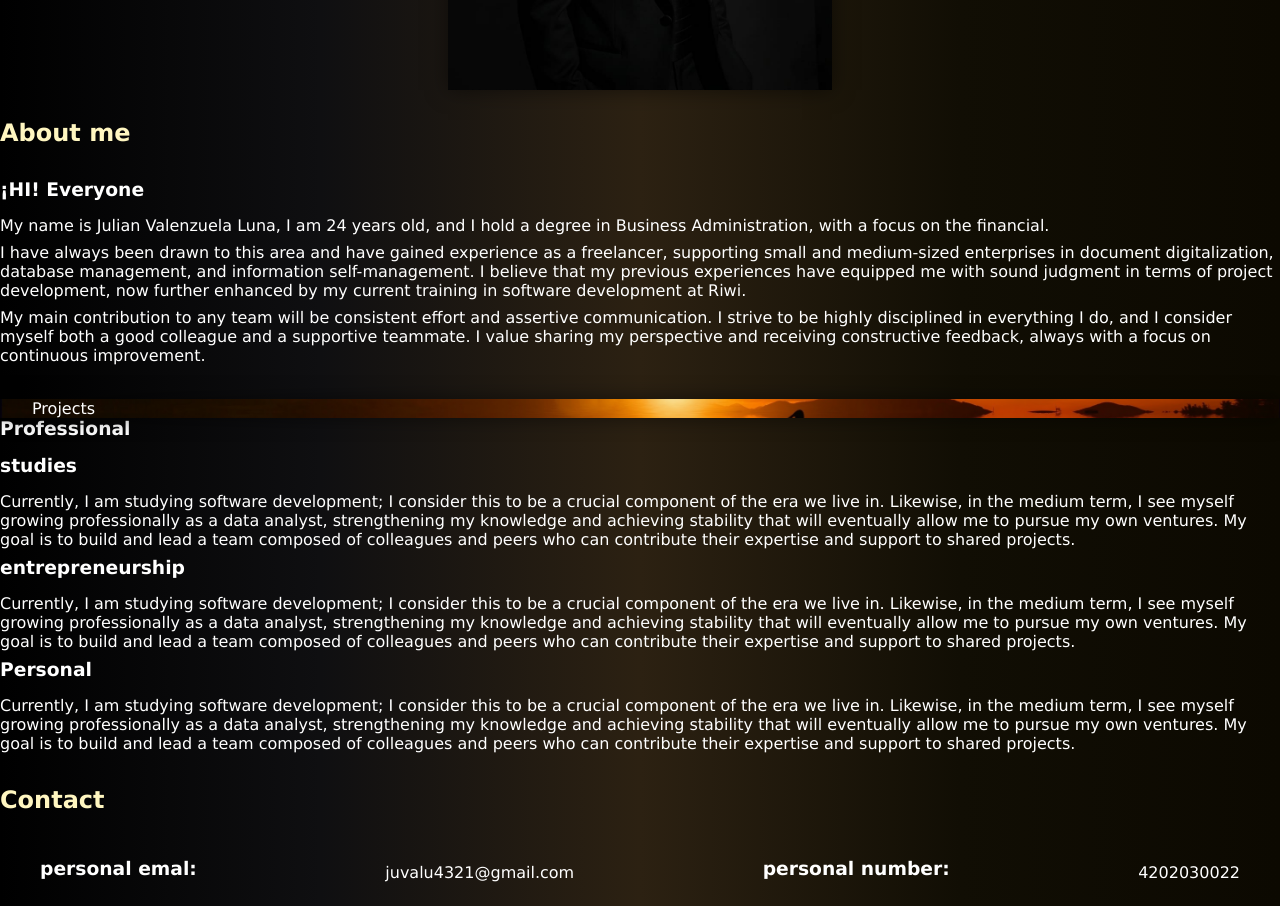
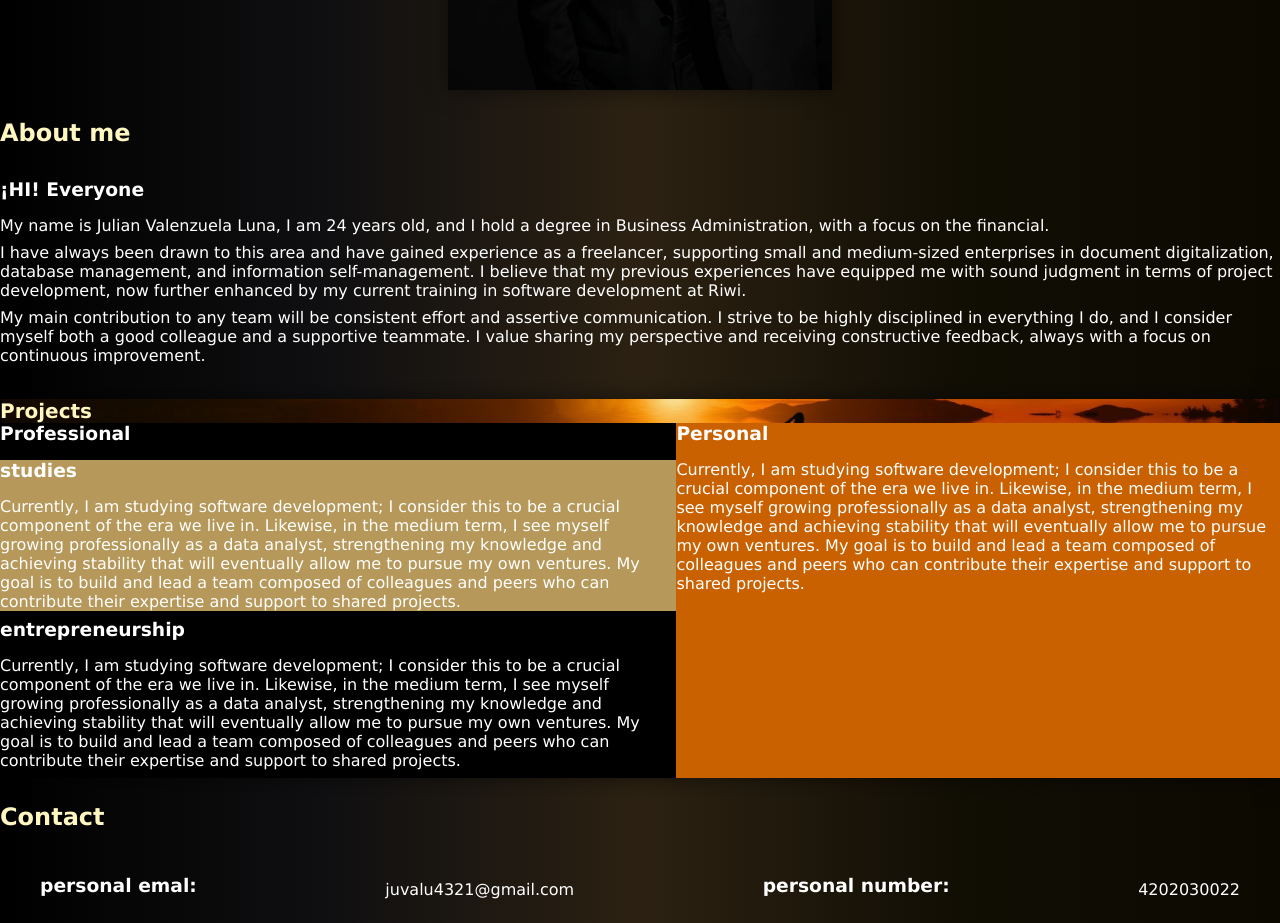
Before and after one commit to julianvlz21/I-am, a plain HTML site: page html y css/html/task_1/portafolios.html in a window 1280 px wide. Shown: the part 546-1469 px from the top of the page. Drawn offline with Linux system fonts and the light colour scheme.

Commit message:
adelanto_html1

```diff
--- a/html y css/css/task_1/bien_styles.css
+++ b/html y css/css/task_1/bien_styles.css
@@ -41,7 +41,7 @@ overflow:visible ;
 }
 
 /* .contenidos:checked ~ .content {
-  animation: fadeIn 0.5s forwards;
+    animation: fadeIn 0.5s forwards;
 } */
 
 .contenidos:hover {
--- a/html y css/css/task_1/port_styles.css
+++ b/html y css/css/task_1/port_styles.css
@@ -36,7 +36,7 @@ a:hover {
     /*
     font-size: 18px;*/
 }
-header {
+header.tituprin {
     position: relative;
     padding: 0 2rem;
     background-image: url(../image/paisaje.jpg);
@@ -111,13 +111,40 @@ section .myself:active {
 }
 
 #about_me{
-    padding-top: 2%;
+    padding: 2% 0;
+}
+/* projects */
+#projects{
+    background-color: #c96100;
+    padding-top: 0;
+    box-shadow: 0px 0px 20px rgba(0, 0, 0, 0.5);
+    align-items:0;
+    display: grid;
+    grid-template-areas:'projects projects projects'
+                        'professional profesional personal'
+                        'studies entrepreneurship personal';
 }
 
-#projects{
-    padding-top: 2%;
+.titupro {
+    color: #fff6c0;
+    font-weight: bold;
+    font-size: 20px;
+    grid-area: projects;
+    position: relative;
+    background-image: url(../image/paisaje.jpg);
+    background-position: center;
+    background-size: cover;
+    align-items: center;
+}
 
+.professional{
+    background-color: rgb(0, 0, 0);
+    margin: 0%;
 }
+.studies{
+    background-color: rgb(182, 153, 90);
+}
+
 
 #contact{
     padding-top: 2%;
```
